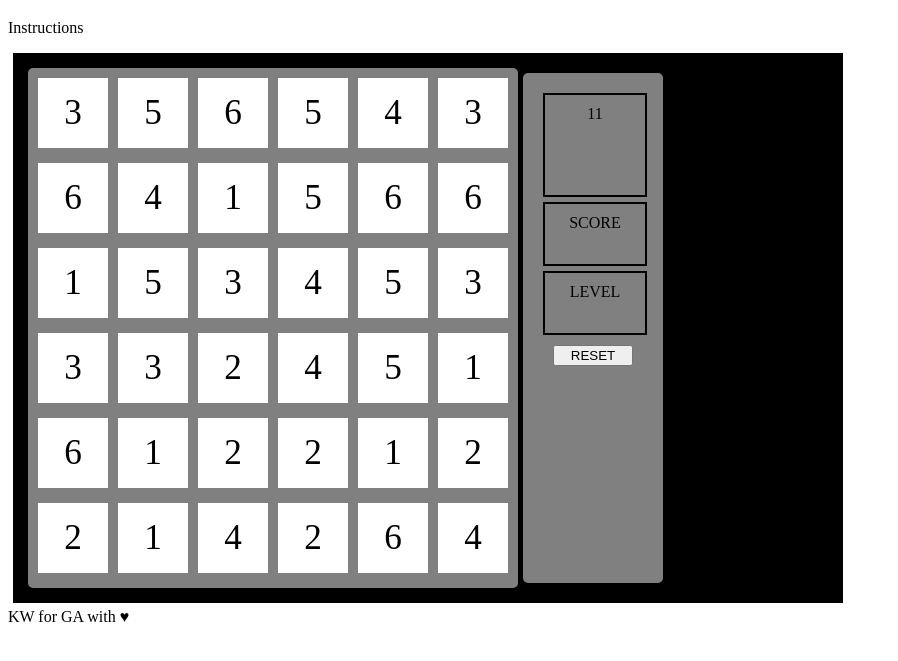
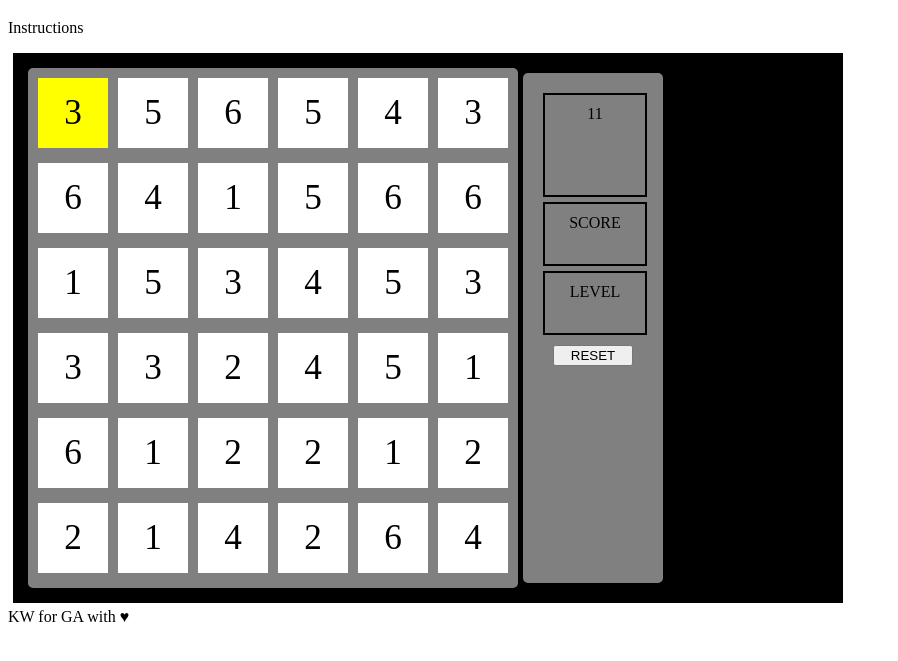
Before and after one commit to kimberlywondo/Sumon_Game, a plain HTML site: page index.html in a window 1280 px wide. In both pictures the pointer is over the element 73 px from the left and 173 px from the top of the page. Shown: the part 61-722 px from the top of the page, without its empty margins (0-898 px from the left). Drawn offline with nearby package versions, Linux system fonts and the light colour scheme.

Commit message:
added hover to tiles

```diff
--- a/style.css
+++ b/style.css
@@ -40,11 +40,11 @@ p{
     font-size: 220%;
     vertical-align: middle;
     line-height: 60px;
+}
 
-:hover{
+.tile:hover{
         background: yellow;
     }
-}
 
 aside {
     background: gray;
```
